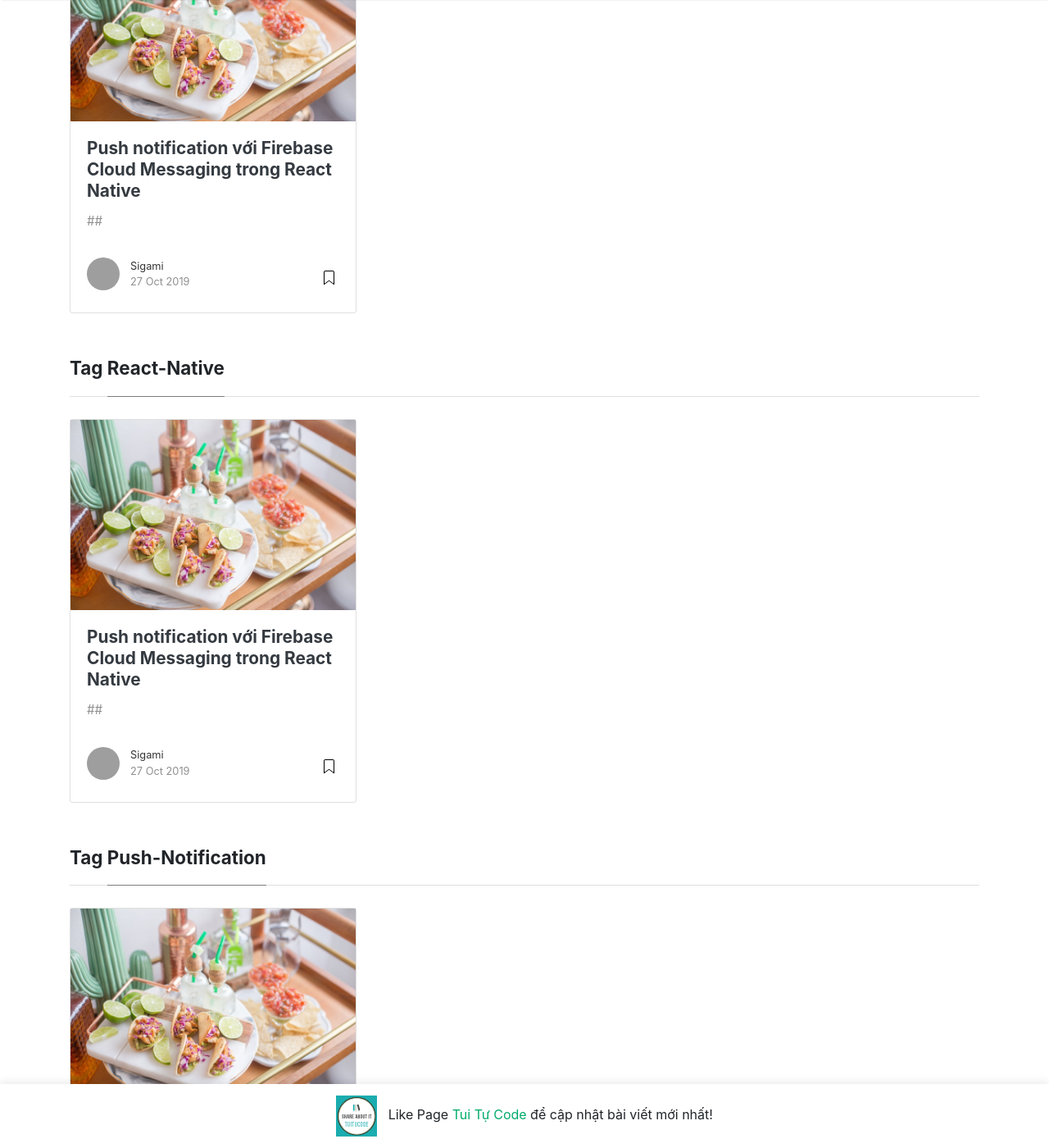
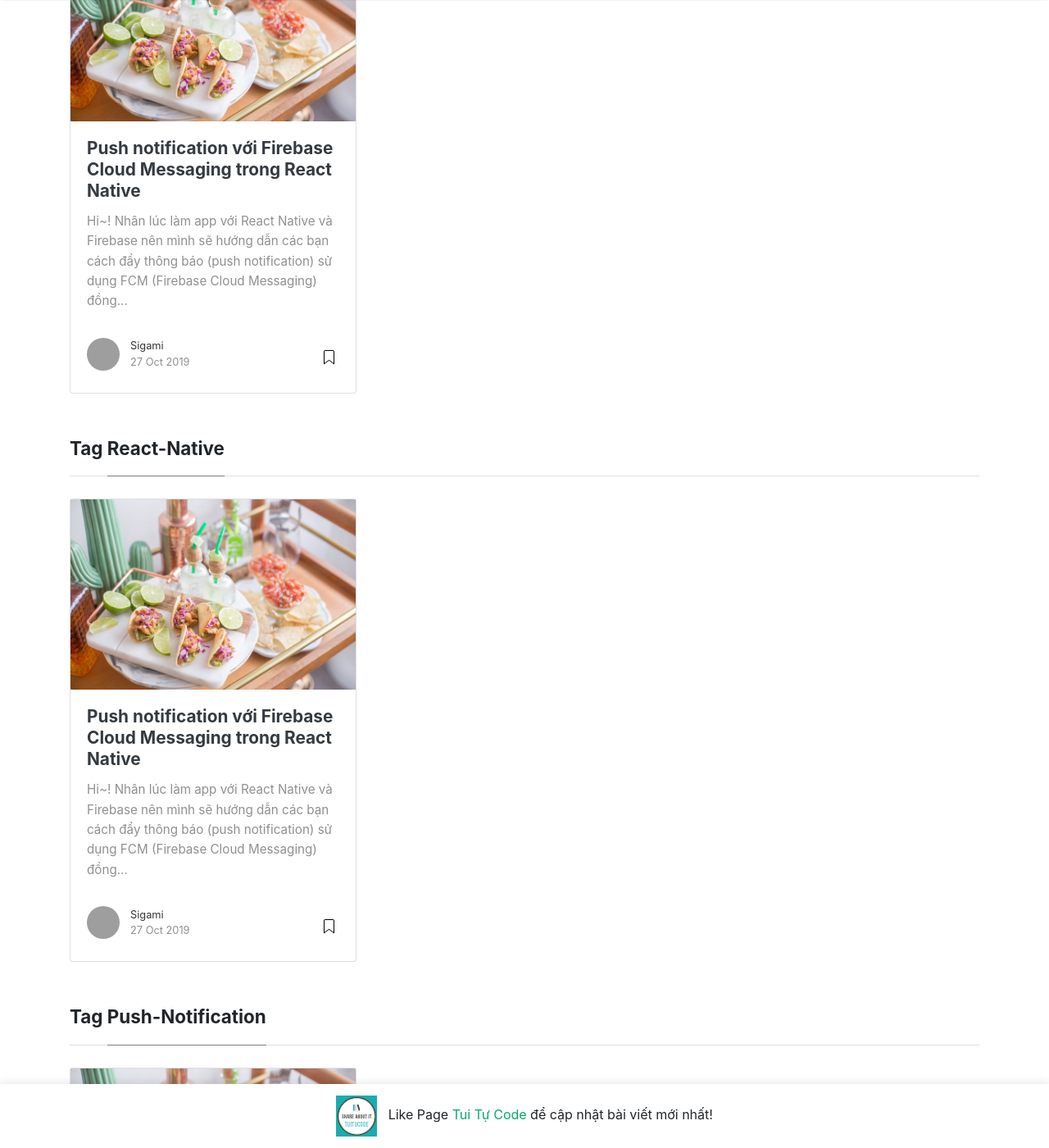
Before and after one commit to tuitucode/tuitucode.github.io, a Jekyll site: the page built from _pages/tags.md, in a window 1280 px wide and 1400 px high, scrolled down 4254 px. Shown: the whole window at 82% size. Built offline with Jekyll 4.4.1, drawn with Linux system fonts in a browser that asks for light colours; nearby versions of some CDN libraries; some of the changed text lies outside the part shown; grey boxes are pictures that could not be loaded.

Commit message:
Create 2019-10-27-push-notification-w-FCM-in-react-native.md

```diff
--- a/_posts/2019-10-27-push-notification-w-FCM-in-react-native.md
+++ b/_posts/2019-10-27-push-notification-w-FCM-in-react-native.md
@@ -14,4 +14,4 @@ description: >-
 featured: false
 title: Push notification với Firebase Cloud Messaging trong React Native
 ---
-##
+Hi~! Nhân lúc làm app với React Native và Firebase nên mình sẽ hướng dẫn các bạn cách đẩy thông báo (push notification) sử dụng FCM (Firebase Cloud Messaging) đồng thời cũng giải đáp một số thắc mắc mà mình mắc phải (và mình nghĩ đa số ai cũng sẽ gặp) khi code, nào bắt đầu thôi!
```
